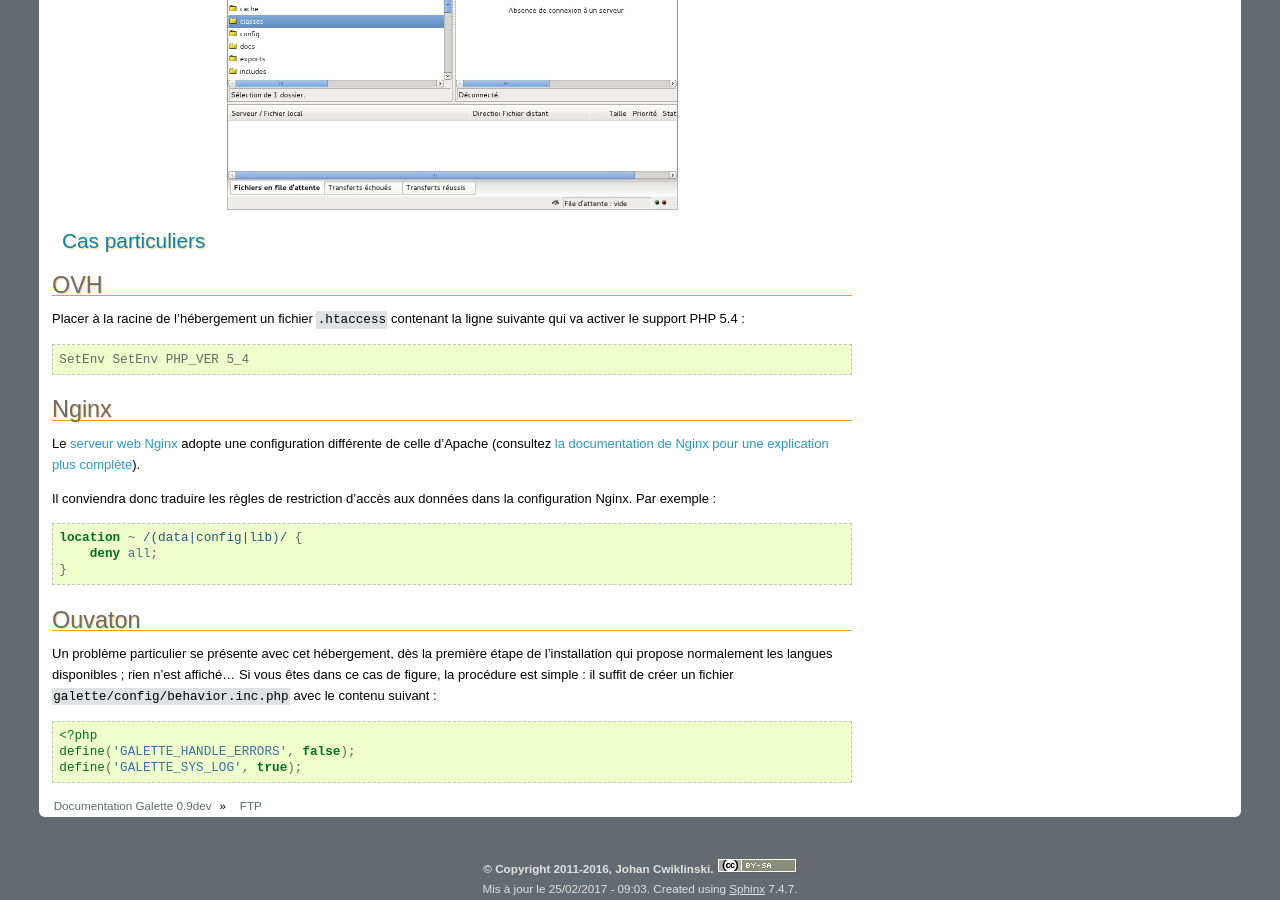
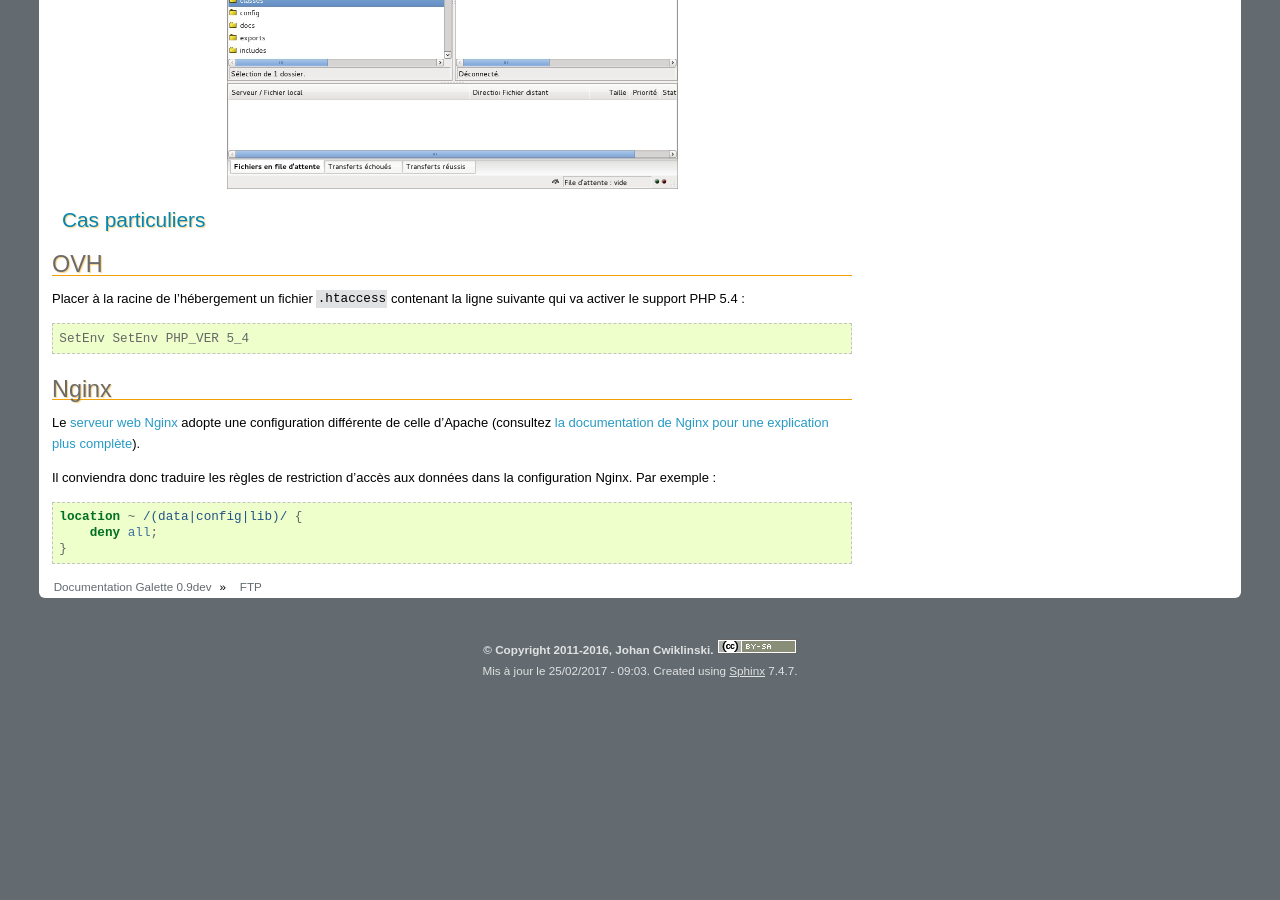
Before and after one commit to galette/galettedoc, a Sphinx documentation site: the page built from source/installation/ftp.rst, in a window 1280 px wide and 900 px high, scrolled down 693 px. Built offline with Sphinx 7.4.7, drawn with Linux system fonts in a browser that asks for light colours; after the commit the page ends 1374 px from its top, so only the background shows below that.

Commit message:
GALETTE_HANDLE_ERRORS a été supprimé

```diff
--- a/source/development/codage.rst
+++ b/source/development/codage.rst
@@ -176,8 +176,7 @@
 Il est possible de définir certains comportements de galette, qui interviennent au niveau des logs ou de la gestion des erreurs. Les directives utiles sont :
 
 * `GALETTE_MODE` : `le mode de Galette <galettemodes>` ;
-* `GALETTE_DISPLAY_ERRORS` : `true` pour afficher les erreurs dans la page HTML. Très fortement découragé pour une utilisation en production ;
-* `GALETTE_HANDLE_ERRORS` : permet à Galette de se charger de traiter certaines erreurs. Pratique pour remonter des informations sur les hébergements dédiés (bien que les erreurs fatales ne puissent être interceptées). `false` indique à Galette de ne pas se préoccuper des erreurs PHP qui se retrouveront alors dans les logs du système (``/var/log/httpd/error_log`` en ce qui me concerne) ;
+* `GALETTE_DISPLAY_ERRORS` : `true` pour afficher les détails des erreurs dans la page HTML. Très fortement découragé pour une utilisation en production ;
 * `GALETTE_SYS_LOG` : `true` indique à Galette d'utiliser les logs système pour enregistrer ses propres erreurs ;
 * `GALETTE_LOG_LVL` : niveau de log ;
 * `NON_UTF_DBCONNECT` : désactiver la connexion explicite en UTF-8 à la base de données (utile pour certains utilisateurs qui rencontrent des problèmes d'encodage).
@@ -192,8 +191,7 @@
 
    <?php
    define('GALETTE_MODE', 'DEV');
-   define('GALETTE_DISPLAY_ERRORS', false);
-   define('GALETTE_HANDLE_ERRORS', false);
+   define('GALETTE_DISPLAY_ERRORS', true);
    define('GALETTE_SYS_LOG', true);
    define('GALETTE_LOG_LVL', 7);
 
--- a/source/installation/ftp.rst
+++ b/source/installation/ftp.rst
@@ -40,14 +40,3 @@
    location ~ /(data|config|lib)/ {
        deny all;
    }
-
-Ouvaton
-=======
-
-Un problème particulier se présente avec cet hébergement, dès la première étape de l'installation qui propose normalement les langues disponibles ; rien n'est affiché... Si vous êtes dans ce cas de figure, la procédure est simple : il suffit de créer un fichier ``galette/config/behavior.inc.php`` avec le contenu suivant :
-
-.. code-block:: php
-
-   <?php
-   define('GALETTE_HANDLE_ERRORS', false);
-   define('GALETTE_SYS_LOG', true);
```
